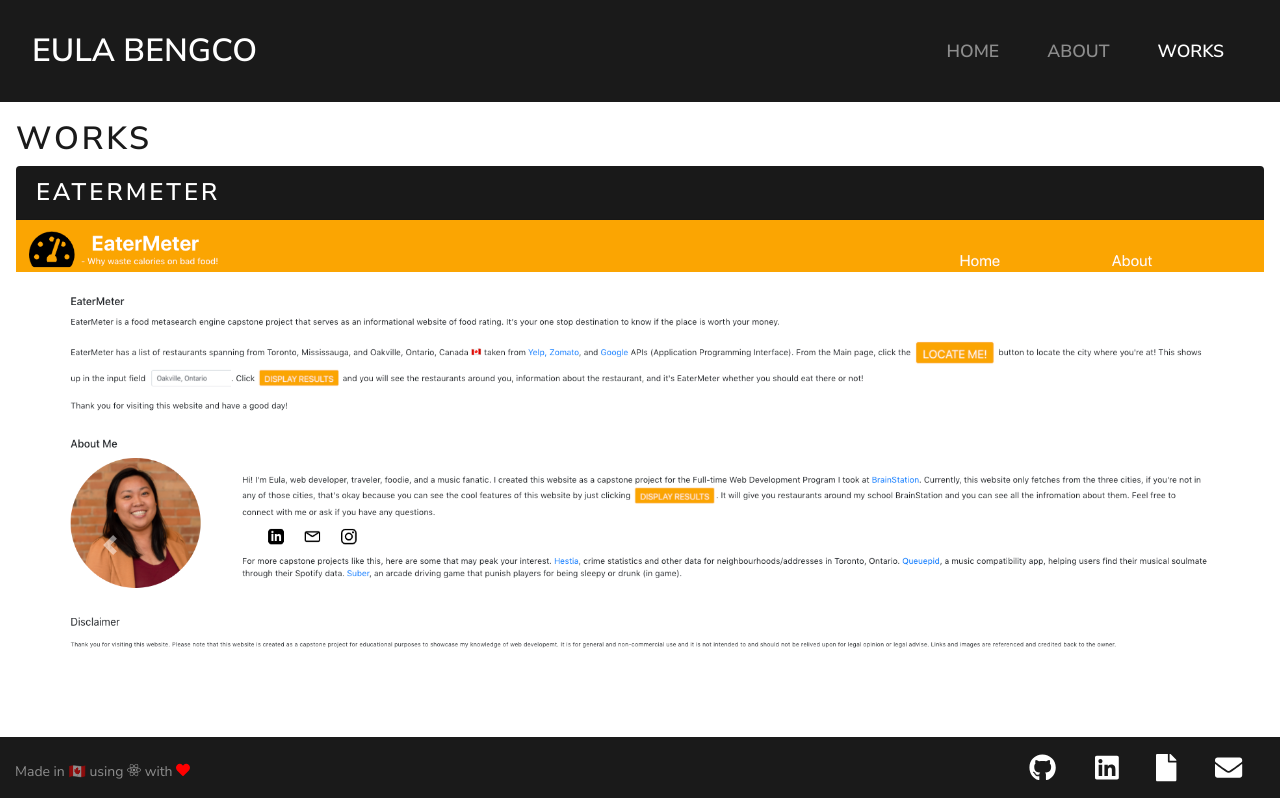
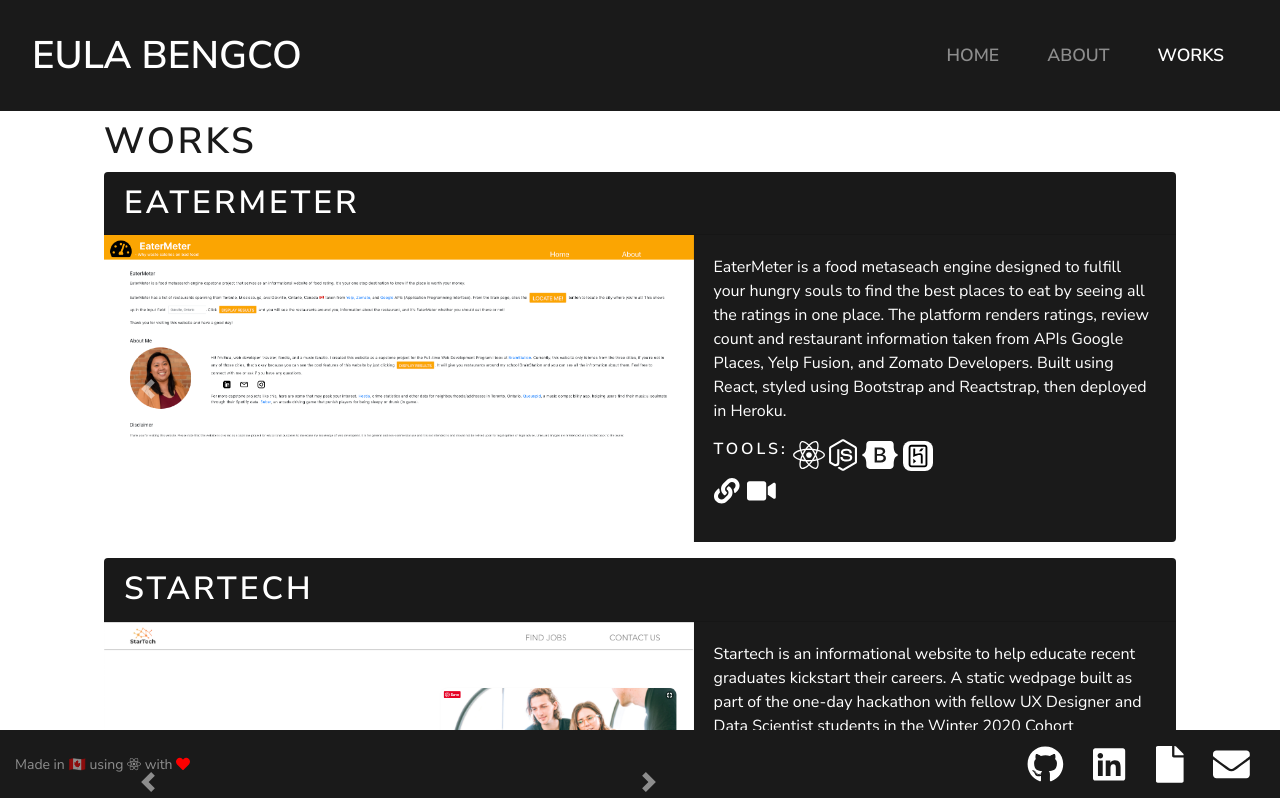
Before and after one commit to eulaaab/portfolio-v1, a React (Create React App) app: page /works in a window 1280 px wide. Shown: the top 798 px of the page. Built offline with nearby package versions, Linux system fonts and the light colour scheme.

Commit message:
added favico, styling card component and fixed responsive design

```diff
--- a/public/index.html
+++ b/public/index.html
@@ -2,7 +2,7 @@
 <html lang="en">
   <head>
     <meta charset="utf-8" />
-
+    <link rel="icon" href="%PUBLIC_URL%/favicon.ico" />
     <meta name="viewport" content="width=device-width, initial-scale=1" />
     <meta name="theme-color" content="#000000" />
     <meta
--- a/src/components/Header/Header.scss
+++ b/src/components/Header/Header.scss
@@ -22,7 +22,7 @@
     font-size: 1.6rem;
     margin-right: 0px;
     @include tablet {
-      font-size: 2rem;
+      font-size: 2.4rem;
     }
   }
   &__text {
--- a/src/components/WorkCard/WorkCard.js
+++ b/src/components/WorkCard/WorkCard.js
@@ -32,6 +32,8 @@
     <>
       <div className="card text-white bg-primary mb-3">
         <h3 className="card-header">{name}</h3>
+        <div className="card__body-container">
+          <div className="card__image-container">
             <Carousel activeIndex={activeIndex} next={next} previous={previous}>
               <CarouselIndicators
                 activeIndex={activeIndex}
@@ -56,6 +58,7 @@
                 onClickHandler={next}
               />
             </Carousel>
+          </div>
           <div className="card-body">
             <p className="card-text">{description}</p>
             <div className="card__tools">
@@ -102,6 +105,7 @@
             )}
           </div>
         </div>
+      </div>
     </>
   );
 };
--- a/src/components/WorkCard/WorkCard.scss
+++ b/src/components/WorkCard/WorkCard.scss
@@ -1,10 +1,22 @@
 @import "../../styles//partials/variables";
+@import "../../../src/styles/partials/breakpoints";
 
 .card {
   //background-color: rgba(0, 0, 0, 0.4) !important;
   border: 0px transparent solid;
   &__image {
     width: 100% !important;
+  }
+  &__body-container {
+    @include desktop {
+      display: flex;
+      width: 100%;
+    }
+  }
+  &__image-container {
+    @include desktop {
+      width: 55%;
+    }
   }
   &__tools {
     display: flex;
@@ -13,16 +25,32 @@
   &__link {
     font-size: 1.6rem;
   }
+  &__tool {
+    font-size: 2rem;
+    margin-right: 0.3rem;
+  }
   &__icon {
     margin-right: 0.5rem;
+    &:hover {
+      color: rgba(255, 255, 255, 0.5);
+      transform: scale(1.1);
+    }
+  }
+  &__heroku {
+    width: 30px;
+    height: 30px;
+    border-radius: 0.5rem;
+    background-color: white;
+  }
+}
+.card-body {
+  @include desktop {
+    width: 45%;
   }
 }
 
 a {
   color: $white;
-}
-.icon {
-  font-size: 1.7rem !important;
 }
 
 .carousel-indicators li {
@@ -32,3 +60,9 @@
 .card-title {
   margin-right: 0.3rem;
 }
+
+.card-header {
+  @include tablet {
+    font-size: 2rem;
+  }
+}
--- a/src/components/WorksList/WorksList.js
+++ b/src/components/WorksList/WorksList.js
@@ -26,13 +26,17 @@
       id: "01",
       name: "EaterMeter",
       description:
-        "EaterMeter is a food metaseach engine designed to fulfill your hungry souls to find the best places to eat by seeing all the ratings from famous food rating platforms. The platform renders data taken from Google Places API, Yelp Fusion API, and Zomato Developers API ssuch as review ratings and count and restaurant informstion. from Built using React, styled using Bootsrap for reasponsiveness with the support of Reactstrap, then deployed in Heroku.",
+        "EaterMeter is a food metaseach engine designed to fulfill your hungry souls to find the best places to eat by seeing all the ratings in one place. The platform renders ratings, review count and restaurant information taken from APIs Google Places, Yelp Fusion, and Zomato Developers. Built using React, styled using Bootstrap and Reactstrap, then deployed in Heroku.",
       images: [eatermeter01, eatermeter02, eatermeter03, eatermeter04],
       tools: [
-        <FontAwesomeIcon icon={faReact} className="icon" alt="React" />,
-        <FontAwesomeIcon icon={faNodeJs} className="icon" alt="NodeJs" />,
-        <FontAwesomeIcon icon={faBootstrap} className="icon" alt="Bootstrap" />,
-        <img src={heroku} className="icon__heroku" alt="Heroku" />,
+        <FontAwesomeIcon icon={faReact} className="card__tool" alt="React" />,
+        <FontAwesomeIcon icon={faNodeJs} className="card__tool" alt="NodeJs" />,
+        <FontAwesomeIcon
+          icon={faBootstrap}
+          className="card__tool"
+          alt="Bootstrap"
+        />,
+        <img src={heroku} className="card__heroku" alt="Heroku" />,
       ],
       github: "",
       website: "https://eatermeter.herokuapp.com/",
@@ -42,12 +46,12 @@
       id: "02",
       name: "Startech",
       description:
-        "Startech is an informational website to help educate recent graduates build their careers. It is a static wedpage  built as part of the one-day hackathon with fellow UX Designer and Data Scientist students in the Winter 2020 Cohort",
+        "Startech is an informational website to help educate recent graduates kickstart their careers. A static wedpage  built as part of the one-day hackathon with fellow UX Designer and Data Scientist students in the Winter 2020 Cohort",
       images: [startech01, startech02, startech03],
       tools: [
-        <FontAwesomeIcon icon={faSass} className="icon" alt="SASS" />,
-        <FontAwesomeIcon icon={faNodeJs} className="icon" alt="NodeJs" />,
-        <FontAwesomeIcon icon={faReact} className="icon" alt="React" />,
+        <FontAwesomeIcon icon={faSass} className="card__tool" alt="SASS" />,
+        <FontAwesomeIcon icon={faNodeJs} className="card__tool" alt="NodeJs" />,
+        <FontAwesomeIcon icon={faReact} className="card__tool" alt="React" />,
       ],
       github: "https://github.com/eulaaab/brainstation-3d",
       website: "https://reverent-neumann-0948a0.netlify.com/",
@@ -60,9 +64,9 @@
         "Brainflix is a responsive web application built as a project in my program to learn React, restful APIs, and Component Lifecycle Methods. Features includes next video navigation, posting comments,  and upload videos.",
       images: [brainflix01, brainflix02, brainflix03, brainflix04],
       tools: [
-        <FontAwesomeIcon icon={faSass} className="icon" alt="SASS" />,
-        <FontAwesomeIcon icon={faNodeJs} className="icon" alt="NodeJs" />,
-        <FontAwesomeIcon icon={faReact} className="icon" alt="React" />,
+        <FontAwesomeIcon icon={faSass} className="card__tool" alt="SASS" />,
+        <FontAwesomeIcon icon={faNodeJs} className="card__tool" alt="NodeJs" />,
+        <FontAwesomeIcon icon={faReact} className="card__tool" alt="React" />,
       ],
       github: "https://github.com/eulaaab/eula-bengco-brainflix",
       website: "",
--- a/src/pages/About/About.scss
+++ b/src/pages/About/About.scss
@@ -6,7 +6,7 @@
   &__hero {
     overflow: hidden;
     position: relative;
-    height: 100vh;
+    min-height: 100vh;
     width: 100%;
     background: linear-gradient(rgba(0, 0, 0, 0.5), rgba(0, 0, 0, 0.5)),
       url("../../assets/images/about-01.jpg");
@@ -19,6 +19,9 @@
       overflow-y: hidden;
       background-repeat: no-repeat;
     }
+    @include desktop {
+      height: 100vh;
+    }
   }
   &__text-container {
     position: relative;
@@ -27,13 +30,14 @@
     width: auto;
     @include tablet {
       display: flex;
+      top: 50px;
     }
   }
   &__header {
     color: $white;
     font-size: 1.5rem;
     @include tablet {
-      font-size: 2rem;
+      font-size: 2.6rem;
     }
   }
   &__text,
@@ -41,7 +45,7 @@
     background-color: rgba(0, 0, 0, 0.4);
     color: $white;
     border-radius: 0.5rem;
-    padding: 0.5rem 0.3rem;
+    padding: 0.5rem 1.1rem;
     width: auto;
     @include desktop {
       width: 50%;
@@ -52,9 +56,28 @@
   &__icons {
     display: inline-flex;
     padding-left: 0rem;
-    justify-content: space-between;
     align-items: center;
     margin-bottom: 0rem;
+  }
+  &__icon {
+    font-size: 2.5rem !important;
+    margin-right: 0.5rem;
+    margin-top: 0.1rem;
+    &:hover {
+      transform: scale(1.1);
+    }
+  }
+  &__heroku {
+    width: 35px;
+    height: 35px;
+    border-radius: 0.5rem;
+    background-color: white;
+    margin-right: 0.5rem;
+    margin-top: 0rem;
+    & :hover {
+      font-size: 2.5rem;
+      color: #343a40;
+    }
   }
   &__text {
     margin-bottom: 0.5rem;
@@ -72,6 +95,7 @@
   &__skills {
     @include tablet {
       width: fit-content;
+      height: max-content;
     }
   }
 }
@@ -88,27 +112,6 @@
   }
 }
 
-.icon {
-  font-size: 2.1rem !important;
-  margin-right: 0.5rem;
-  margin-top: 0.1rem;
-  &:hover {
-    font-size: 2.5rem !important;
-  }
-  &__heroku {
-    width: 28px;
-    height: 28px;
-    border-radius: 0.5rem;
-    background-color: white;
-    margin-right: 0.5rem;
-    margin-top: 0rem;
-    & :hover {
-      font-size: 2.5rem;
-      color: #343a40;
-    }
-  }
-}
-
 body {
   letter-spacing: 0px !important;
   @include tablet {
--- a/src/pages/Home/Home.scss
+++ b/src/pages/Home/Home.scss
@@ -18,22 +18,6 @@
     //background-color: transparent;
     top: 90px;
   }
-}
-
-.video-overlay {
-  //opacity: 0.3;
-  // display: none;
-  // @include medium {
-  //   display: flex;
-  //   position: relative;
-  //   background-image: rgba(0, 0, 0, 0.5);
-  //   width: 100%;
-  //   height: 100vh;
-  //   top: 90px;
-  //   opacity: 0.8;
-  //   z-index: 0;
-  //   overflow: hidden;
-  // }
 }
 
 #mainVid {
--- a/src/pages/Works/Works.scss
+++ b/src/pages/Works/Works.scss
@@ -15,6 +15,20 @@
   position: relative;
   top: 120px;
   padding-bottom: 80px;
-  padding-left: 1rem;
-  padding-right: 1rem;
+  padding-left: 10%;
+  padding-right: 10%;
+  @include tablet {
+    padding-left: 4rem;
+    padding-right: 4rem;
+  }
+  @include desktop {
+    max-width: 1200px;
+    margin: 0 auto;
+  }
 }
+
+h1 {
+  @include tablet {
+    font-size: 2.6em !important;
+  }
+}
```
Also changed, not shown: src/pages/About/About.js (+19 -11 lines), 1 other file (tests, documents, lock files or other folders). Lines whose indentation alone changed are shown as unchanged.
